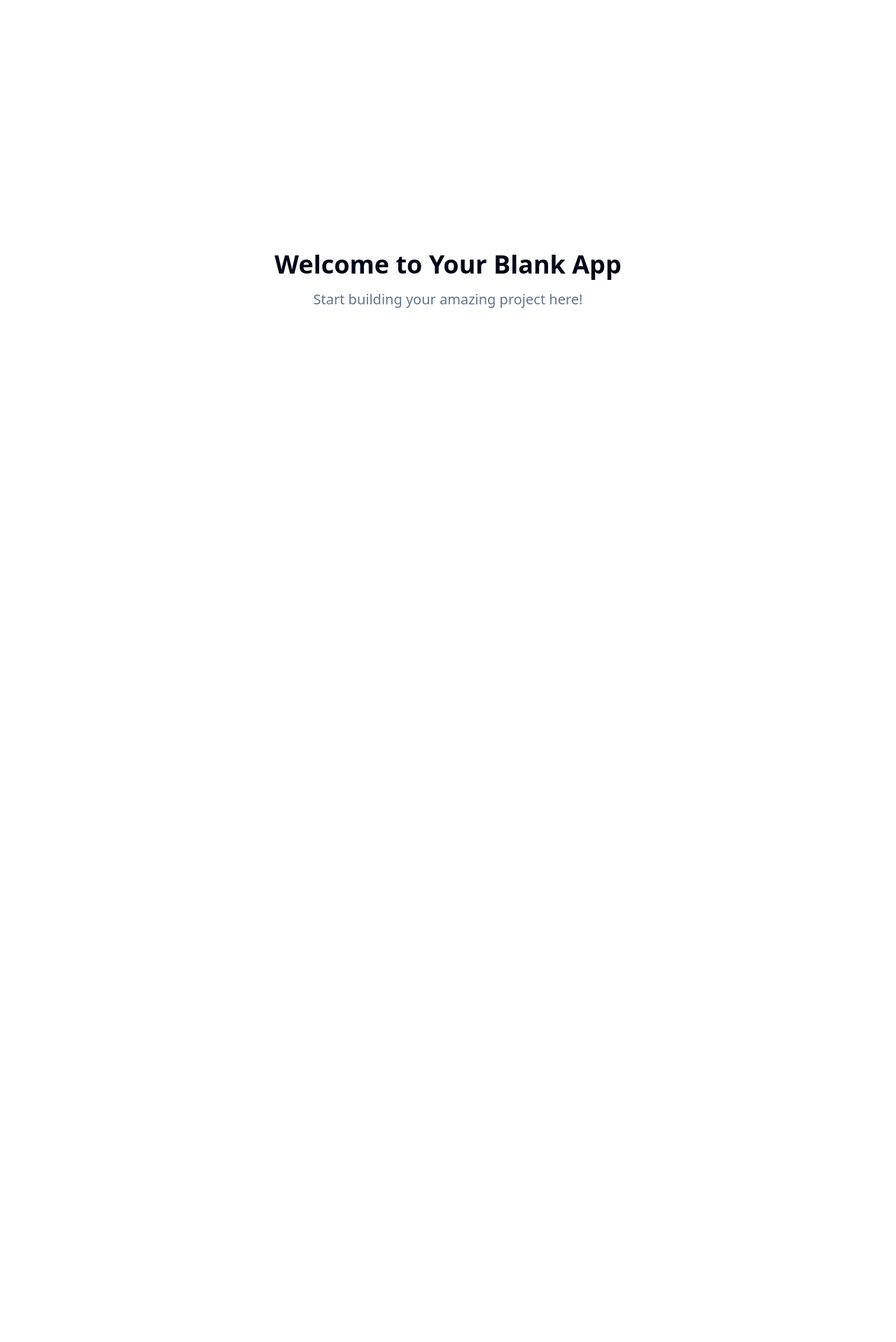
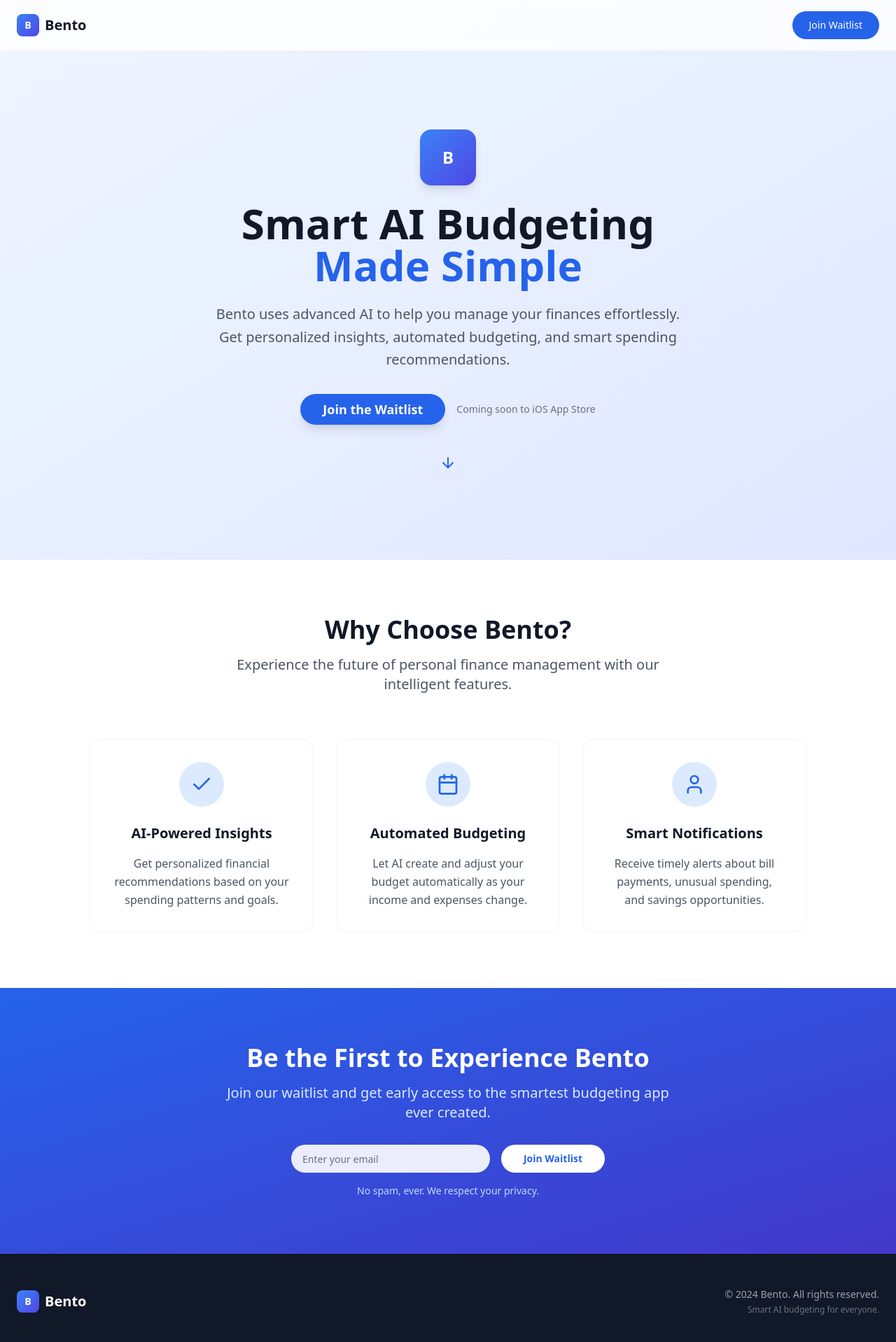
Before and after one commit to AZielinsky95/bento-app.github.io, a React (Vite) app: page / in a window 1280 px wide. Shown: the top 1918 px of the page at 70% size. Before the commit the page ends 800 px from the top, so only its background shows below. Built offline with nearby package versions, Linux system fonts and the light colour scheme.

Commit message:
feat: Create Bento landing page

```diff
--- /dev/null
+++ b/src/components/Features.tsx
@@ -0,0 +1,58 @@
+
+import { Check, Calendar, User } from "lucide-react";
+
+const Features = () => {
+  const features = [
+    {
+      icon: Check,
+      title: "AI-Powered Insights",
+      description: "Get personalized financial recommendations based on your spending patterns and goals."
+    },
+    {
+      icon: Calendar,
+      title: "Automated Budgeting",
+      description: "Let AI create and adjust your budget automatically as your income and expenses change."
+    },
+    {
+      icon: User,
+      title: "Smart Notifications",
+      description: "Receive timely alerts about bill payments, unusual spending, and savings opportunities."
+    }
+  ];
+
+  return (
+    <section className="py-20 bg-white">
+      <div className="container mx-auto px-6">
+        <div className="text-center mb-16">
+          <h2 className="text-4xl font-bold text-gray-900 mb-4">
+            Why Choose Bento?
+          </h2>
+          <p className="text-xl text-gray-600 max-w-2xl mx-auto">
+            Experience the future of personal finance management with our intelligent features.
+          </p>
+        </div>
+
+        <div className="grid md:grid-cols-3 gap-8 max-w-5xl mx-auto">
+          {features.map((feature, index) => (
+            <div
+              key={index}
+              className="text-center p-8 rounded-2xl border border-gray-100 hover:border-blue-200 transition-all duration-200 hover:shadow-lg"
+            >
+              <div className="w-16 h-16 bg-blue-100 rounded-full flex items-center justify-center mx-auto mb-6">
+                <feature.icon className="w-8 h-8 text-blue-600" />
+              </div>
+              <h3 className="text-xl font-semibold text-gray-900 mb-4">
+                {feature.title}
+              </h3>
+              <p className="text-gray-600 leading-relaxed">
+                {feature.description}
+              </p>
+            </div>
+          ))}
+        </div>
+      </div>
+    </section>
+  );
+};
+
+export default Features;
--- /dev/null
+++ b/src/components/Footer.tsx
@@ -0,0 +1,28 @@
+
+const Footer = () => {
+  return (
+    <footer className="bg-gray-900 text-white py-12">
+      <div className="container mx-auto px-6">
+        <div className="flex flex-col md:flex-row justify-between items-center">
+          <div className="flex items-center space-x-2 mb-4 md:mb-0">
+            <div className="w-8 h-8 bg-gradient-to-br from-blue-500 to-indigo-600 rounded-lg flex items-center justify-center">
+              <span className="text-white font-bold text-sm">B</span>
+            </div>
+            <span className="text-xl font-semibold">Bento</span>
+          </div>
+
+          <div className="text-center md:text-right">
+            <p className="text-gray-400 text-sm">
+              © 2024 Bento. All rights reserved.
+            </p>
+            <p className="text-gray-500 text-xs mt-1">
+              Smart AI budgeting for everyone.
+            </p>
+          </div>
+        </div>
+      </div>
+    </footer>
+  );
+};
+
+export default Footer;
--- /dev/null
+++ b/src/components/Header.tsx
@@ -0,0 +1,31 @@
+
+import { Button } from "@/components/ui/button";
+
+const Header = () => {
+  const scrollToWaitlist = () => {
+    document.getElementById('waitlist')?.scrollIntoView({ behavior: 'smooth' });
+  };
+
+  return (
+    <header className="bg-white/80 backdrop-blur-sm fixed top-0 w-full z-50 border-b border-gray-100">
+      <div className="container mx-auto px-6 py-4">
+        <div className="flex items-center justify-between">
+          <div className="flex items-center space-x-2">
+            <div className="w-8 h-8 bg-gradient-to-br from-blue-500 to-indigo-600 rounded-lg flex items-center justify-center">
+              <span className="text-white font-bold text-sm">B</span>
+            </div>
+            <span className="text-xl font-semibold text-gray-900">Bento</span>
+          </div>
+          <Button
+            onClick={scrollToWaitlist}
+            className="bg-blue-600 hover:bg-blue-700 text-white px-6 py-2 rounded-full transition-all duration-200"
+          >
+            Join Waitlist
+          </Button>
+        </div>
+      </div>
+    </header>
+  );
+};
+
+export default Header;
--- /dev/null
+++ b/src/components/Hero.tsx
@@ -0,0 +1,49 @@
+
+import { Button } from "@/components/ui/button";
+import { ArrowDown } from "lucide-react";
+
+const Hero = () => {
+  const scrollToWaitlist = () => {
+    document.getElementById('waitlist')?.scrollIntoView({ behavior: 'smooth' });
+  };
+
+  return (
+    <section className="min-h-screen bg-gradient-to-br from-blue-50 to-indigo-100 flex items-center justify-center pt-16">
+      <div className="container mx-auto px-6 text-center">
+        <div className="max-w-4xl mx-auto">
+          <div className="mb-8">
+            <div className="w-20 h-20 bg-gradient-to-br from-blue-500 to-indigo-600 rounded-2xl flex items-center justify-center mx-auto mb-6 shadow-lg">
+              <span className="text-white font-bold text-2xl">B</span>
+            </div>
+            <h1 className="text-5xl md:text-6xl font-bold text-gray-900 mb-6 leading-tight">
+              Smart AI Budgeting
+              <br />
+              <span className="text-blue-600">Made Simple</span>
+            </h1>
+            <p className="text-xl text-gray-600 mb-8 max-w-2xl mx-auto leading-relaxed">
+              Bento uses advanced AI to help you manage your finances effortlessly.
+              Get personalized insights, automated budgeting, and smart spending recommendations.
+            </p>
+          </div>
+
+          <div className="flex flex-col sm:flex-row gap-4 justify-center items-center mb-12">
+            <Button
+              onClick={scrollToWaitlist}
+              size="lg"
+              className="bg-blue-600 hover:bg-blue-700 text-white px-8 py-4 rounded-full text-lg font-semibold transition-all duration-200 shadow-lg hover:shadow-xl"
+            >
+              Join the Waitlist
+            </Button>
+            <p className="text-sm text-gray-500">Coming soon to iOS App Store</p>
+          </div>
+
+          <div className="animate-bounce">
+            <ArrowDown className="w-6 h-6 text-blue-600 mx-auto" />
+          </div>
+        </div>
+      </div>
+    </section>
+  );
+};
+
+export default Hero;
--- /dev/null
+++ b/src/components/Waitlist.tsx
@@ -0,0 +1,66 @@
+
+import { useState } from "react";
+import { Button } from "@/components/ui/button";
+import { Input } from "@/components/ui/input";
+import { toast } from "@/hooks/use-toast";
+
+const Waitlist = () => {
+  const [email, setEmail] = useState("");
+  const [isSubmitting, setIsSubmitting] = useState(false);
+
+  const handleSubmit = async (e: React.FormEvent) => {
+    e.preventDefault();
+    if (!email) return;
+
+    setIsSubmitting(true);
+
+    // Simulate API call
+    setTimeout(() => {
+      toast({
+        title: "You're on the waitlist!",
+        description: "We'll notify you when Bento is available on the App Store.",
+      });
+      setEmail("");
+      setIsSubmitting(false);
+    }, 1000);
+  };
+
+  return (
+    <section id="waitlist" className="py-20 bg-gradient-to-br from-blue-600 to-indigo-700">
+      <div className="container mx-auto px-6 text-center">
+        <div className="max-w-2xl mx-auto">
+          <h2 className="text-4xl font-bold text-white mb-4">
+            Be the First to Experience Bento
+          </h2>
+          <p className="text-xl text-blue-100 mb-8">
+            Join our waitlist and get early access to the smartest budgeting app ever created.
+          </p>
+
+          <form onSubmit={handleSubmit} className="flex flex-col sm:flex-row gap-4 max-w-md mx-auto">
+            <Input
+              type="email"
+              placeholder="Enter your email"
+              value={email}
+              onChange={(e) => setEmail(e.target.value)}
+              className="flex-1 px-4 py-3 rounded-full border-0 bg-white/90 backdrop-blur-sm text-gray-900 placeholder-gray-500"
+              required
+            />
+            <Button
+              type="submit"
+              disabled={isSubmitting}
+              className="bg-white text-blue-600 hover:bg-gray-50 px-8 py-3 rounded-full font-semibold transition-all duration-200 disabled:opacity-50"
+            >
+              {isSubmitting ? "Joining..." : "Join Waitlist"}
+            </Button>
+          </form>
+
+          <p className="text-sm text-blue-200 mt-4">
+            No spam, ever. We respect your privacy.
+          </p>
+        </div>
+      </div>
+    </section>
+  );
+};
+
+export default Waitlist;
--- a/src/pages/Index.tsx
+++ b/src/pages/Index.tsx
@@ -1,12 +1,18 @@
-// Update this page (the content is just a fallback if you fail to update the page)
+
+import Header from "@/components/Header";
+import Hero from "@/components/Hero";
+import Features from "@/components/Features";
+import Waitlist from "@/components/Waitlist";
+import Footer from "@/components/Footer";
 
 const Index = () => {
   return (
-    <div className="min-h-screen flex items-center justify-center bg-background">
-      <div className="text-center">
-        <h1 className="text-4xl font-bold mb-4">Welcome to Your Blank App</h1>
-        <p className="text-xl text-muted-foreground">Start building your amazing project here!</p>
-      </div>
+    <div className="min-h-screen">
+      <Header />
+      <Hero />
+      <Features />
+      <Waitlist />
+      <Footer />
     </div>
   );
 };
```
